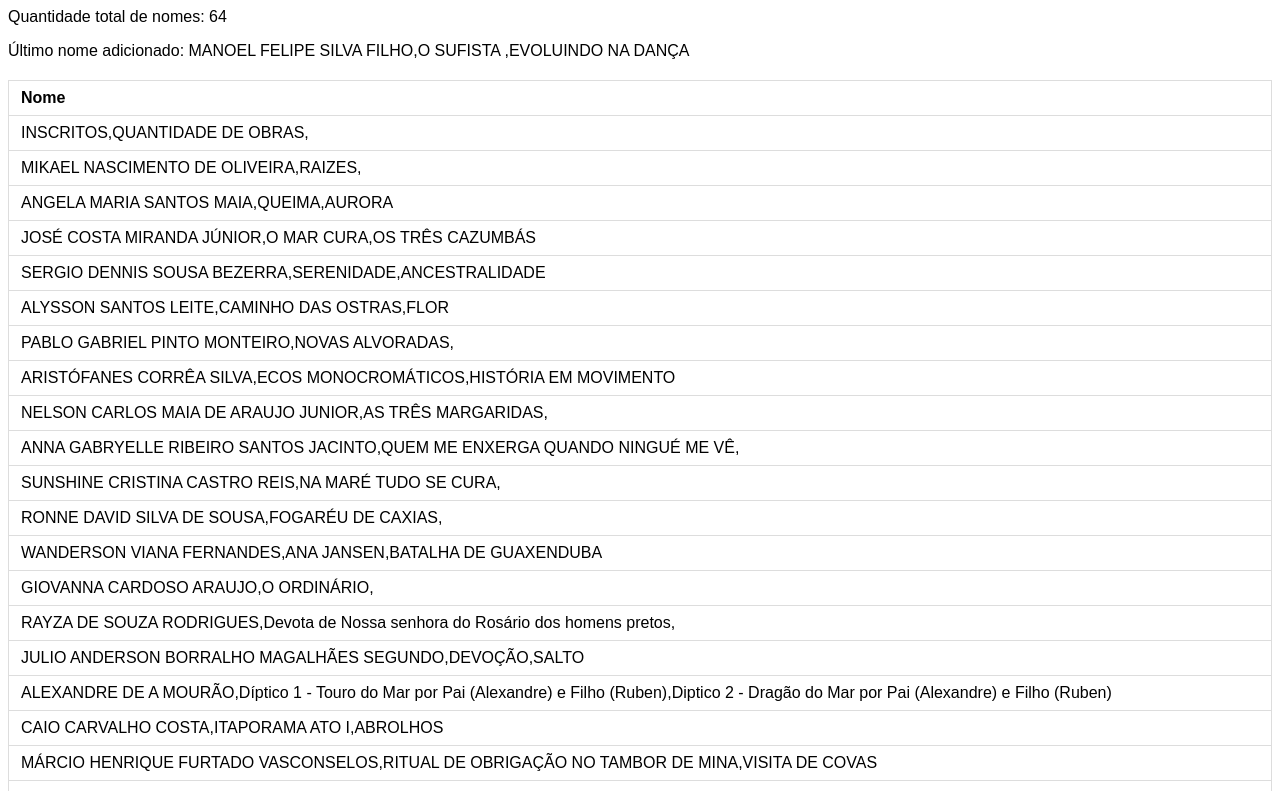
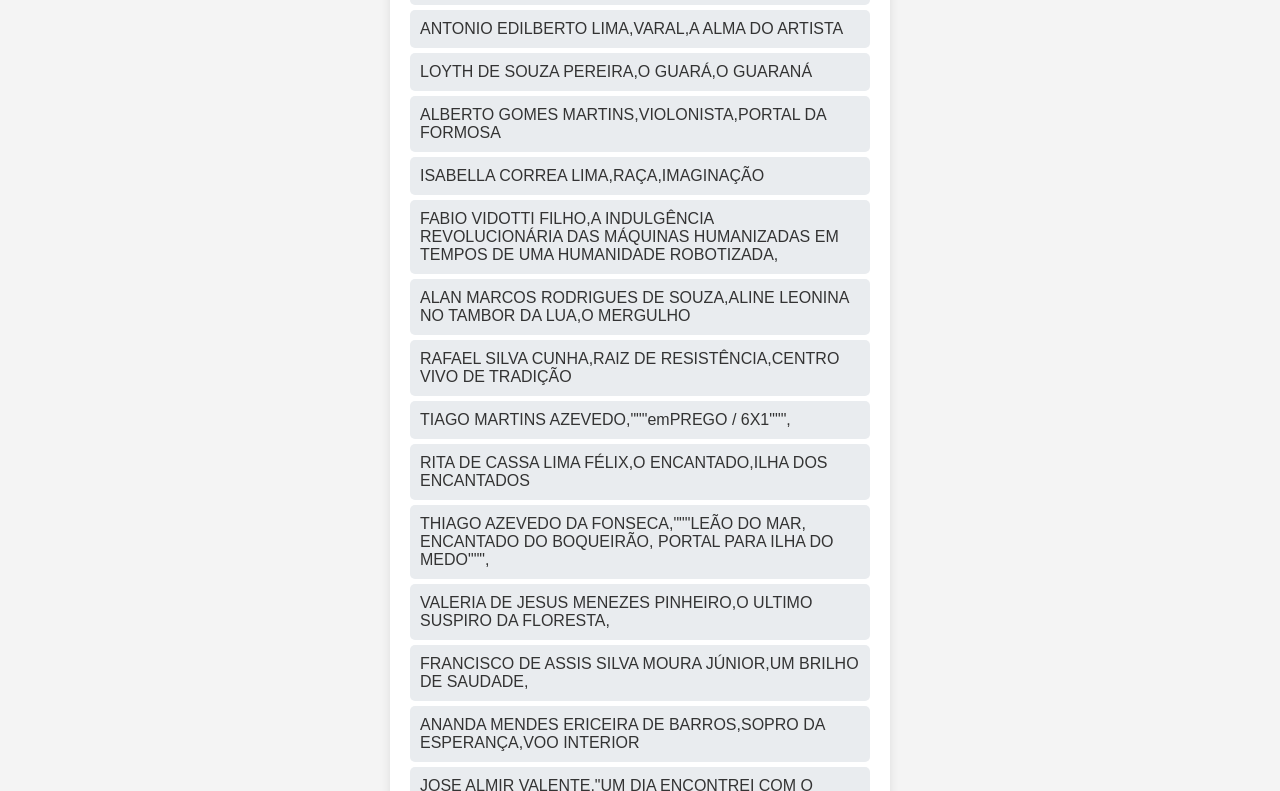
Before and after one commit to coletivademaio/coletiva, a plain HTML site: page index.html in a window 1280 px wide. Shown: the part 72-863 px from the top of the page. Drawn offline with Linux system fonts and the light colour scheme.

Commit message:
Update index.html

```diff
--- a/index.html
+++ b/index.html
@@ -7,36 +7,86 @@
     <style>
         body {
             font-family: Arial, sans-serif;
+            margin: 0;
+            padding: 0;
+            background-color: #f4f4f4;
+            display: flex;
+            justify-content: center;
+            align-items: center;
+            height: 100vh;
         }
-    table {
+
+        .container {
+            background-color: white;
+            padding: 20px;
+            border-radius: 10px;
+            box-shadow: 0 0 10px rgba(0, 0, 0, 0.1);
+            max-width: 500px;
             width: 100%;
-      border-collapse: collapse;
+            box-sizing: border-box;
+        }
+
+        h1 {
+            text-align: center;
+            color: #333;
+        }
+
+        ul {
+            list-style-type: none;
+            padding: 0;
+        }
+
+        li {
+            background-color: #e9ecef;
+            margin: 5px 0;
+            padding: 10px;
+            border-radius: 5px;
+            color: #333;
+        }
+
+        .stats {
             margin-top: 20px;
+            display: flex;
+            justify-content: space-between;
+            font-weight: bold;
+            color: #333;
         }
-    table, th, td {
-      border: 1px solid #ddd;
+
+        .stats span {
+            color: #555;
         }
-    th, td {
-      padding: 8px 12px;
-      text-align: left;
+
+        /* Responsividade */
+        @media (max-width: 600px) {
+            .container {
+                padding: 15px;
+            }
+
+            h1 {
+                font-size: 1.5em;
+            }
+
+            .stats {
+                font-size: 14px;
+            }
         }
     </style>
 </head>
 <body>
+
+    <div class="container">
         <h1>Lista de Nomes</h1>
-  <p id="quantidade"></p>
-  <p id="ultimoAdicionado"></p>
+        <ul id="namesList"></ul>
 
-  <table id="nomesTable">
-    <thead>
-      <tr>
-        <th>Nome</th>
-      </tr>
-    </thead>
-    <tbody>
-      <!-- Os nomes serão inseridos aqui -->
-    </tbody>
-  </table>
+        <div class="stats">
+            <div>
+                <span>Total de Nomes:</span> <span id="totalCount">0</span>
+            </div>
+            <div>
+                <span>Último Nome Adicionado:</span> <span id="lastAdded">-</span>
+            </div>
+        </div>
+    </div>
 
     <script>
         async function carregarDados() {
@@ -45,29 +95,27 @@
                 const csvText = await response.text();
                 const linhas = csvText.trim().split("\n").slice(1); // Ignora o cabeçalho "Nome"
 
-        // Exibir a quantidade total de nomes
-        document.getElementById('quantidade').textContent = "Quantidade total de nomes: " + linhas.length;
-
-        // Exibir o último nome adicionado
-        document.getElementById('ultimoAdicionado').textContent = "Último nome adicionado: " + (linhas.length ? linhas[linhas.length - 1] : "Nenhum nome");
-
-        // Preencher a tabela com os nomes
-        const tabela = document.getElementById('nomesTable').getElementsByTagName('tbody')[0];
+                // Exibe os nomes na lista
+                const namesList = document.getElementById("namesList");
                 linhas.forEach(nome => {
-          const linha = document.createElement('tr');
-          const celula = document.createElement('td');
-          celula.textContent = nome;
-          linha.appendChild(celula);
-          tabela.appendChild(linha);
+                    const li = document.createElement("li");
+                    li.textContent = nome;
+                    namesList.appendChild(li);
                 });
 
+                // Exibe a quantidade total de nomes
+                document.getElementById("totalCount").textContent = linhas.length;
+
+                // Exibe o último nome adicionado
+                document.getElementById("lastAdded").textContent = linhas.length ? linhas[linhas.length - 1] : "-";
+
             } catch (error) {
-        console.error('Erro ao buscar os dados:', error);
+                console.error("Erro ao buscar os dados:", error);
             }
         }
 
-    // Carregar os dados quando a página carregar
-    window.onload = carregarDados;
+        carregarDados();
     </script>
+
 </body>
 </html>
```
Lines whose indentation alone changed are shown as unchanged.
